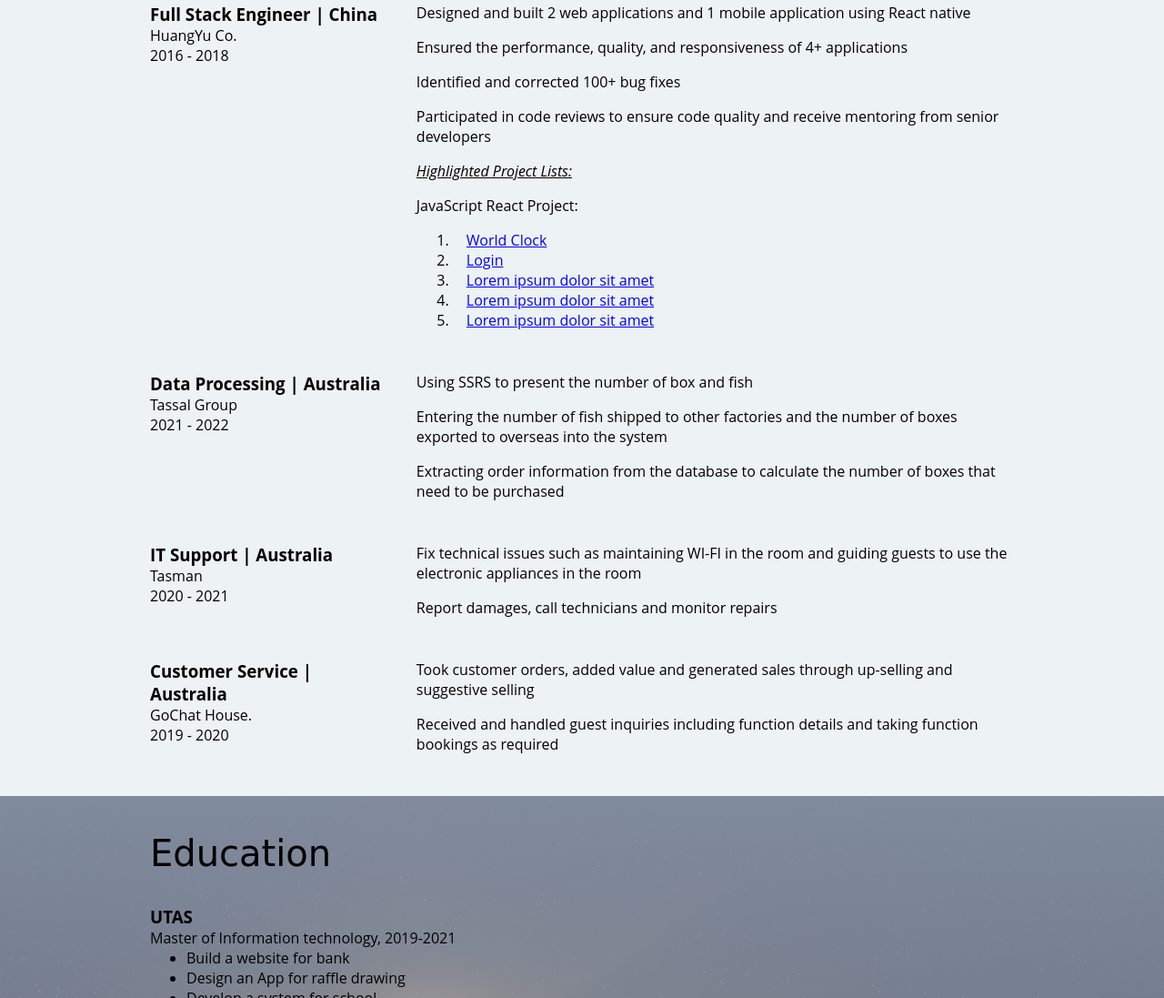
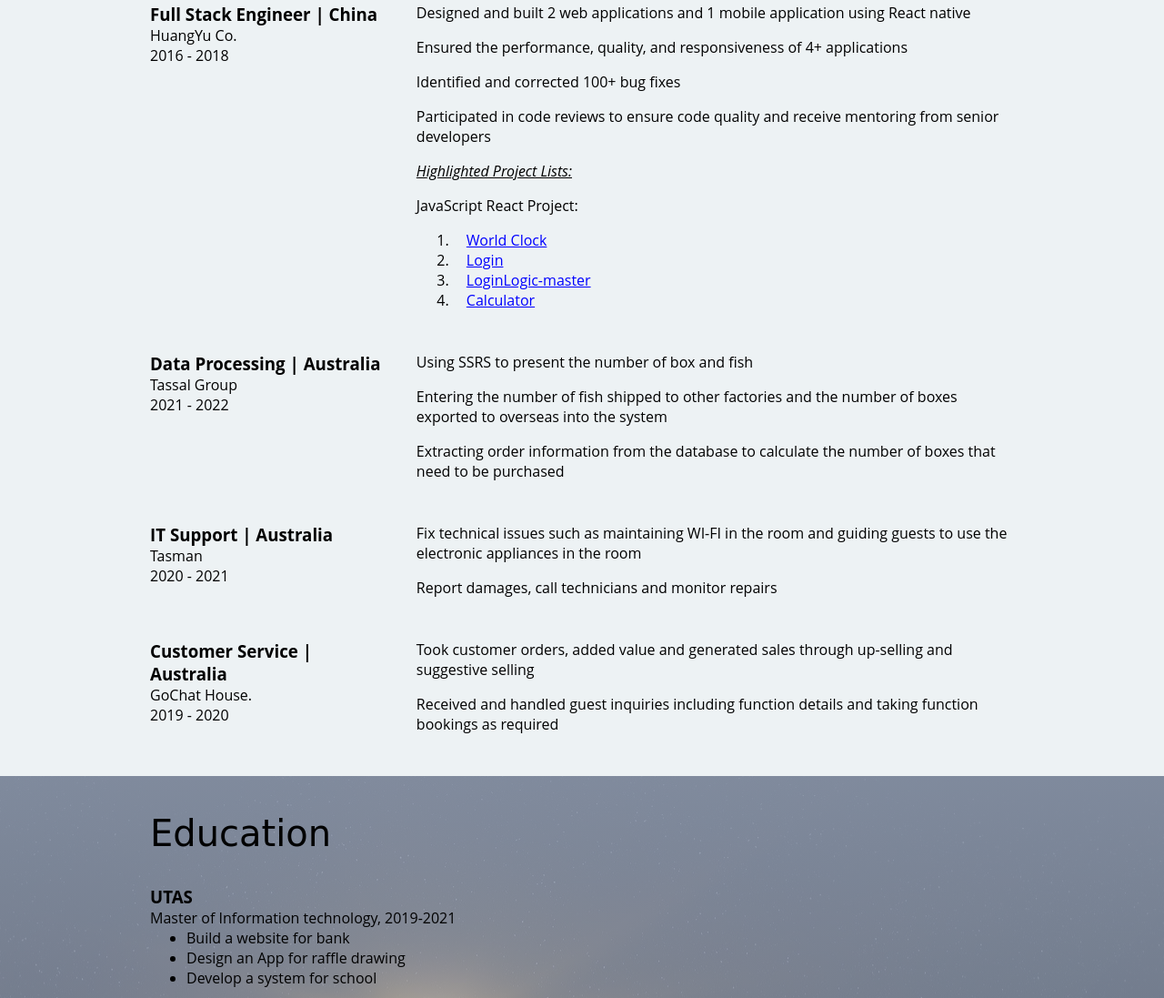
Before and after one commit to xunli253/xunli253.github.io, a plain HTML site: page index.html in a window 1280 px wide. Shown: the part 864-1961 px from the top of the page at 91% size. Drawn offline with Linux system fonts and the light colour scheme.

Commit message:
Project update

```diff
--- a/index.html
+++ b/index.html
@@ -72,9 +72,8 @@
                         <ol>
                             <li><a href="https://github.com/xunli253/world_clock" target="_blank">World Clock</a></li>
                             <li><a href="https://github.com/xunli253/Login" target="_blank">Login</a></li>
-                            <li><a href="">Lorem ipsum dolor sit amet</a></li>
-                            <li><a href="">Lorem ipsum dolor sit amet</a></li>
-                            <li><a href="">Lorem ipsum dolor sit amet</a></li>
+                            <li><a href="https://github.com/xunli253/LoginLogic-master">LoginLogic-master</a></li>
+                            <li><a href="https://github.com/xunli253/Demo_project_Calculator">Calculator</a></li>
                         </ol>
                     </div>
                 </div>
```
